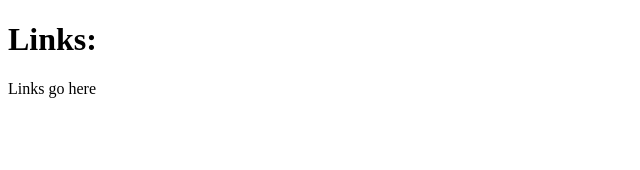
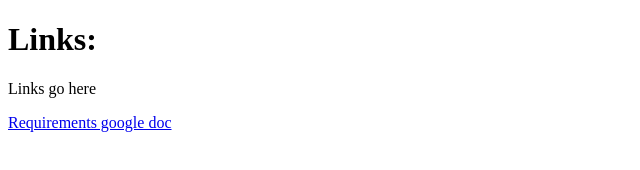
Before and after one commit to xqg506/3NG-Game, a plain HTML site: page index.html in a window 1280 px wide. Shown: the whole page, without its empty margins (0-640 px from the left). Drawn offline with Linux system fonts and the light colour scheme.

Commit message:
Added requirements link

```diff
--- a/index.html
+++ b/index.html
@@ -7,6 +7,7 @@
 
 <h1>Links:</h1>
 <p>Links go here</p>
+<a href="https://docs.google.com/document/d/1vWsPAsUKTY32Bd6KxG4wy2L9-P5BTroWYUV-lyCdYDs/edit?usp=sharing">Requirements google doc</a>
 
 </body>
 </html>
```
